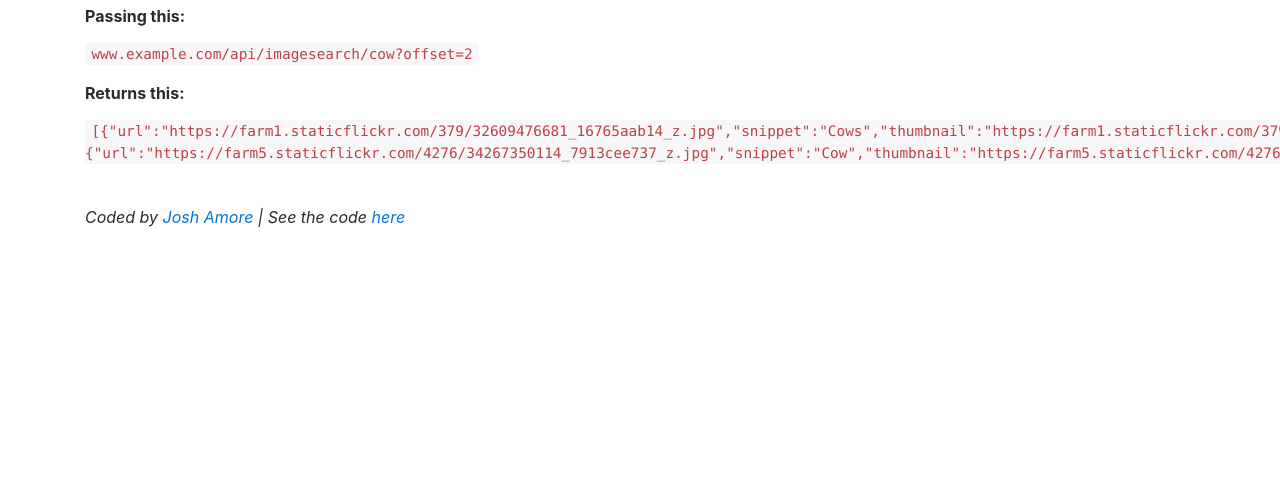
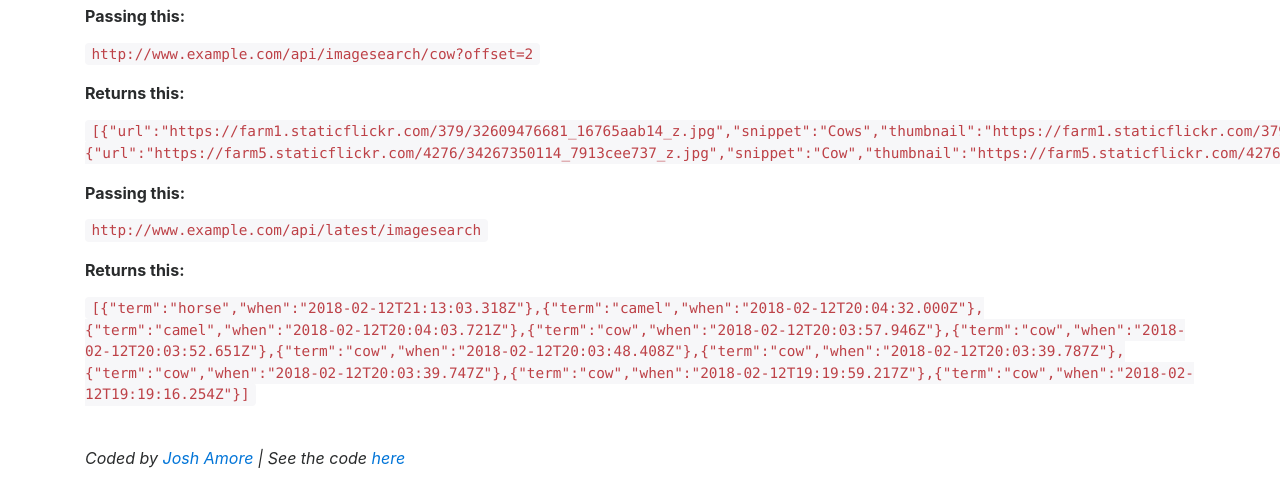
Before and after one commit to DeeLawless/imagesearch, a website: page public/index.html in a window 1280 px wide. Shown: the part 324-810 px from the top of the page. Drawn offline with nearby package versions, Linux system fonts and the light colour scheme.

Commit message:
upaded index

```diff
--- a/public/index.html
+++ b/public/index.html
@@ -19,10 +19,16 @@
             </ul>
             <h2>Example Usage:</h2>
             <p><strong>Passing this:</strong></p>
-            <p><code>www.example.com/api/imagesearch/cow?offset=2</code></p>
+            <p><code>http://www.example.com/api/imagesearch/cow?offset=2</code></p>
 
             <p><strong>Returns this:</strong></p>
             <p><code>[{"url":"https://farm1.staticflickr.com/379/32609476681_16765aab14_z.jpg","snippet":"Cows","thumbnail":"https://farm1.staticflickr.com/379/32609476681_16765aab14_q.jpg","context":"https://www.flickr.com/photos/135894189@N07/32609476681"},{"url":"https://farm5.staticflickr.com/4276/34267350114_7913cee737_z.jpg","snippet":"Cow","thumbnail":"https://farm5.staticflickr.com/4276/34267350114_7913cee737_q.jpg","context":"https://www.flickr.com/photos/86098980@N06/34267350114"}]</code></p>
+
+            <p><strong>Passing this:</strong></p>
+            <p><code>http://www.example.com/api/latest/imagesearch</code></p>
+
+            <p><strong>Returns this:</strong></p>
+            <p><code>[{"term":"horse","when":"2018-02-12T21:13:03.318Z"},{"term":"camel","when":"2018-02-12T20:04:32.000Z"},{"term":"camel","when":"2018-02-12T20:04:03.721Z"},{"term":"cow","when":"2018-02-12T20:03:57.946Z"},{"term":"cow","when":"2018-02-12T20:03:52.651Z"},{"term":"cow","when":"2018-02-12T20:03:48.408Z"},{"term":"cow","when":"2018-02-12T20:03:39.787Z"},{"term":"cow","when":"2018-02-12T20:03:39.747Z"},{"term":"cow","when":"2018-02-12T19:19:59.217Z"},{"term":"cow","when":"2018-02-12T19:19:16.254Z"}]</code></p>
             <br>
             <p><em>Coded by <a href='https://joshamore.com' target="_blank">Josh Amore</a> | See the code <a href='https://github.com/joshamore/short_url' target='_blank'>here</a></em></p>
         </div>
```
